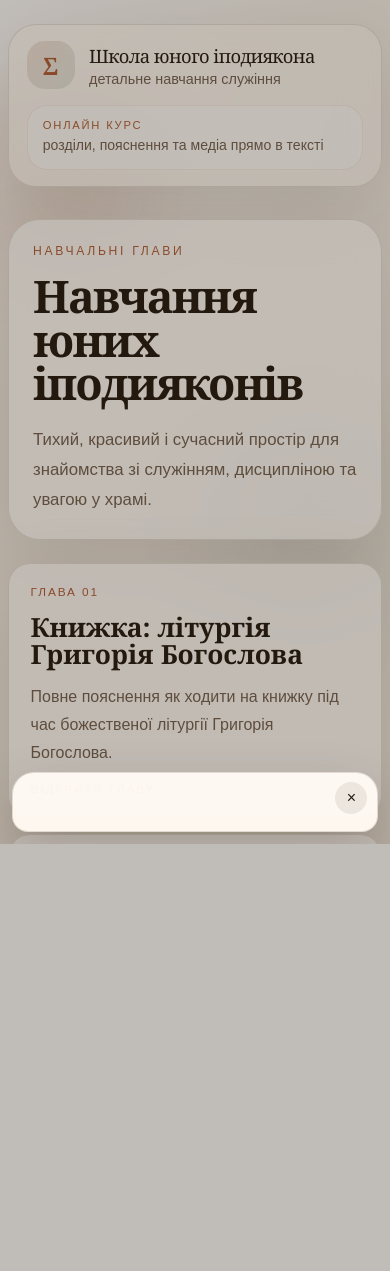
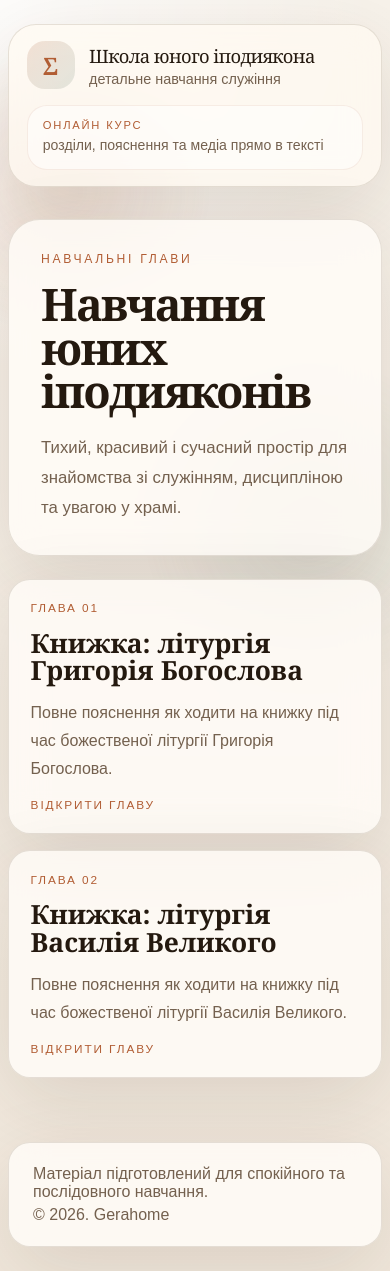
Before and after one commit to G-site/ipos, a FastAPI app: page / in a window 390 px wide. Before the commit the page ends 844 px from the top, so only its background shows below. Run offline with FastAPI, Linux system fonts and the light colour scheme.

Commit message:
Update style.css

```diff
--- a/app/static/style.css
+++ b/app/static/style.css
@@ -30,7 +30,6 @@ body {
         radial-gradient(circle at top left, rgba(255, 255, 255, 0.8), transparent 28%),
         linear-gradient(180deg, #f7f2ea 0%, #f1e8dc 100%);
     min-height: 100vh;
-    overflow-x: hidden;
 }
 
 a {
@@ -516,11 +515,6 @@ select {
         max-width: 100%;
     }
 
-    .hero,
-    .chapter-hero {
-        padding: 1.5rem;
-    }
-
     .content-section,
     .chapter-card {
         padding: 1.35rem;
@@ -534,23 +528,4 @@ select {
     .header-badge {
         text-align: left;
     }
-
-    .chapter-grid {
-        grid-template-columns: 1fr;
-    }
-
-    .popup-layer {
-        display: grid;
-        place-items: end center;
-        padding: 0.75rem;
-        background: rgba(36, 25, 15, 0.28);
-    }
-
-    .popup-card {
-        position: relative;
-        width: 100%;
-        max-height: min(78vh, 38rem);
-        overflow: auto;
-        border-radius: 22px 22px 16px 16px;
-    }
 }
```
